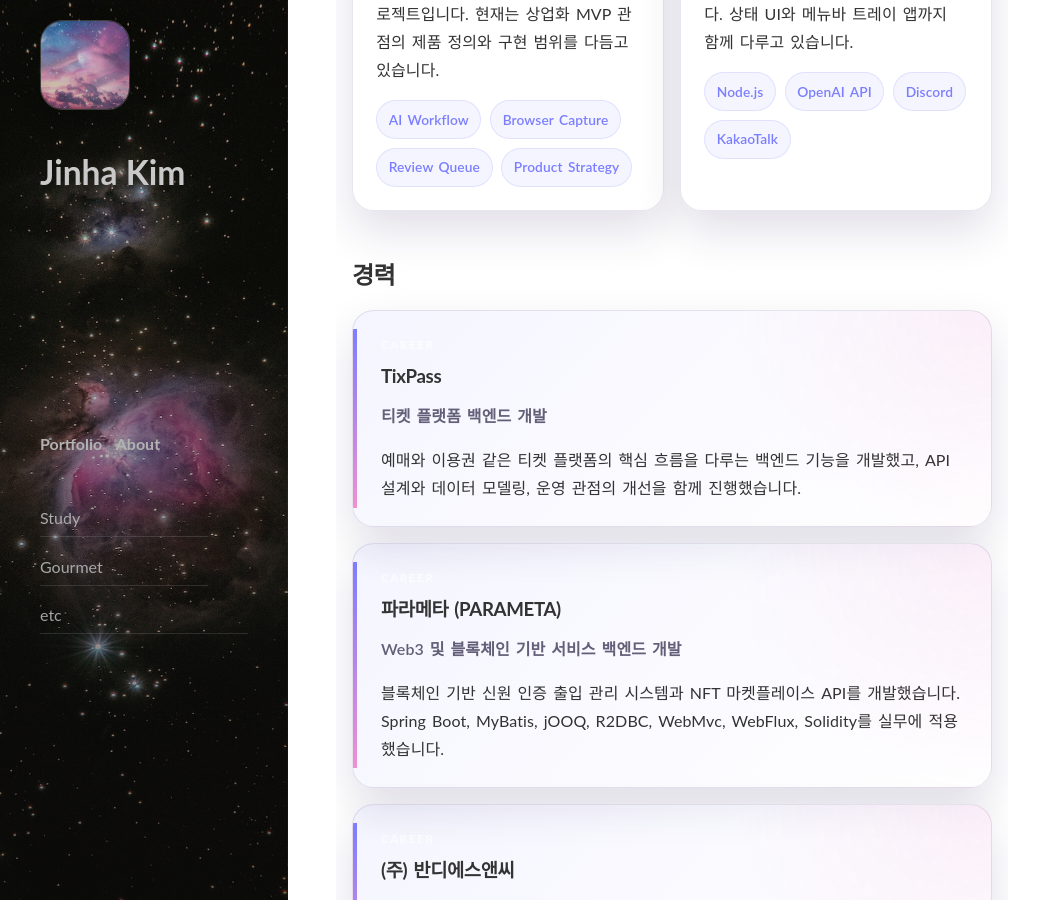
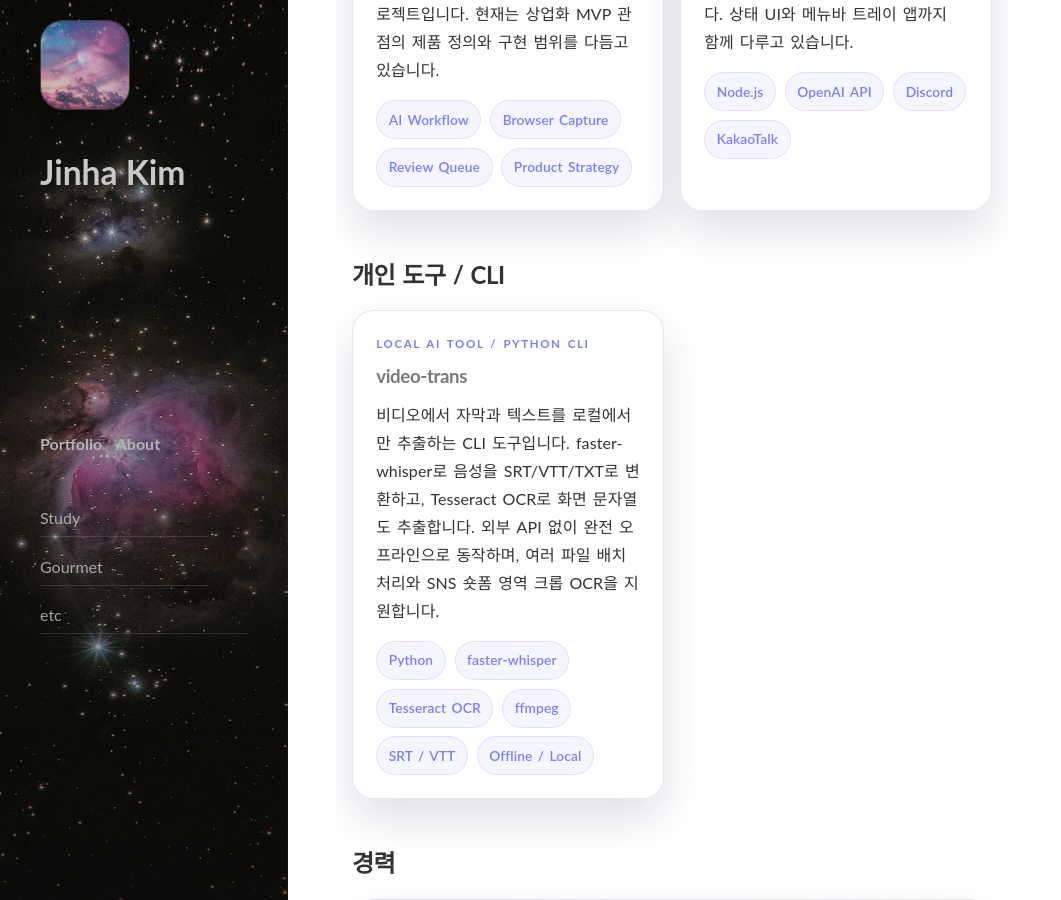
Before and after one commit to jean202/jean202.github.io, a Jekyll site: the page built from portfolio.md, in a window 1280 px wide and 900 px high, scrolled down 2650 px. Shown: the whole window, without its empty margins (0-1061 px from the left). Built offline with Jekyll 4.4.1, drawn with Linux system fonts in a browser that asks for light colours; nearby versions of some CDN libraries.

Commit message:
feat: video-trans 프로젝트 카드 추가 (개인 도구 섹션)
Co-Authored-By: Claude Sonnet 4.6 <noreply@anthropic.com>

```diff
--- a/portfolio.md
+++ b/portfolio.md
@@ -134,6 +134,25 @@ order: 1
 </section>
 
 <section class="profile-section">
+  <h2>개인 도구 / CLI</h2>
+  <div class="profile-grid profile-grid--two">
+    <article class="profile-card">
+      <p class="profile-kicker">Local AI Tool / Python CLI</p>
+      <h3><a href="https://github.com/jean202/video-trans">video-trans</a></h3>
+      <p>비디오에서 자막과 텍스트를 로컬에서만 추출하는 CLI 도구입니다. faster-whisper로 음성을 SRT/VTT/TXT로 변환하고, Tesseract OCR로 화면 문자열도 추출합니다. 외부 API 없이 완전 오프라인으로 동작하며, 여러 파일 배치 처리와 SNS 숏폼 영역 크롭 OCR을 지원합니다.</p>
+      <div class="profile-chip-group">
+        <span class="profile-chip">Python</span>
+        <span class="profile-chip">faster-whisper</span>
+        <span class="profile-chip">Tesseract OCR</span>
+        <span class="profile-chip">ffmpeg</span>
+        <span class="profile-chip">SRT / VTT</span>
+        <span class="profile-chip">Offline / Local</span>
+      </div>
+    </article>
+  </div>
+</section>
+
+<section class="profile-section">
   <h2>경력</h2>
   <div class="profile-timeline">
     <article class="timeline-item">
```
